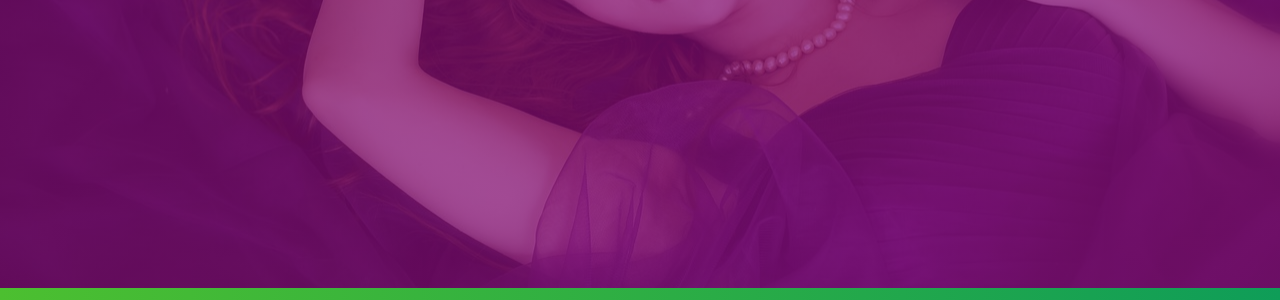
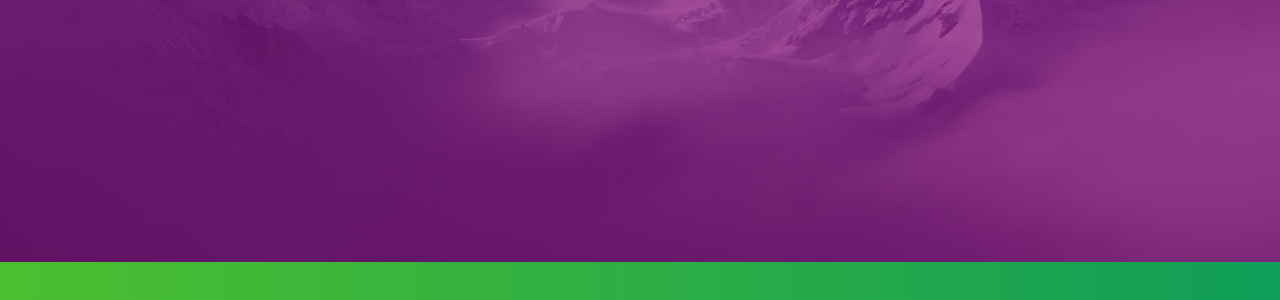
Before and after one commit to zengnanyang/zengnanyang.github.io, a plain HTML site: page 404.html in a window 1280 px wide. Shown: the part 434-734 px from the top of the page. Drawn offline with Linux system fonts and the light colour scheme; some packages are replaced by stand-ins of ours; a script that the page names is missing.

Commit message:
Site updated: 2021-07-03 18:52:06

```diff
--- a/404.html
+++ b/404.html
@@ -268,7 +268,7 @@
     <style type="text/css">
     /* don't remove. */
     .about-cover {
-        height: 90.2vh;
+        height: 87vh;
     }
 </style>
 <div class="bg-cover pd-header about-cover">
@@ -288,13 +288,9 @@
     </div>
 </div>
 
-
-    <script>
-        // 每天切换 banner 图.  Switch banner image every day.
-        var bannerUrl = "/medias/banner/" + new Date().getDay() + '.jpg';
-        $('.bg-cover').css('background-image', 'url(' + bannerUrl + ')');
-    </script>
-
+<script>
+    $('.bg-cover').css('background-image', 'url(/medias/banner/0.jpg)');
+</script>
 
 
     <footer class="page-footer bg-color">
```
